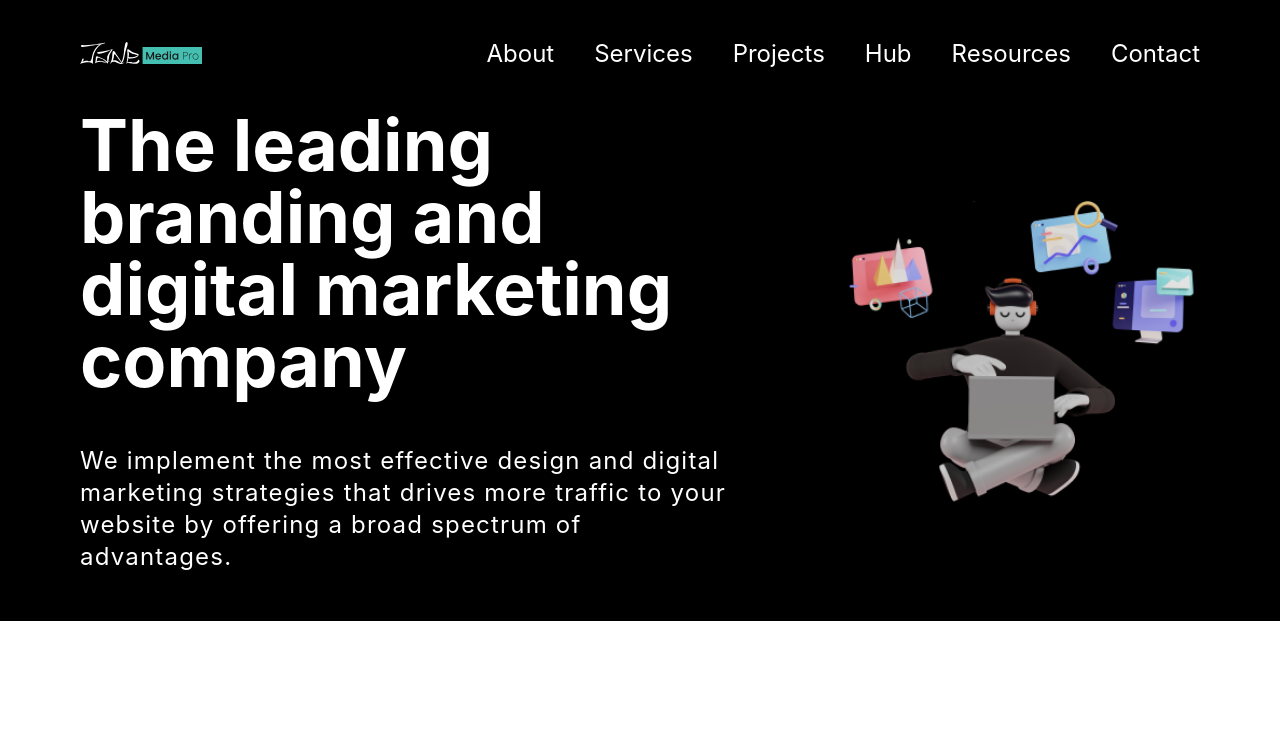
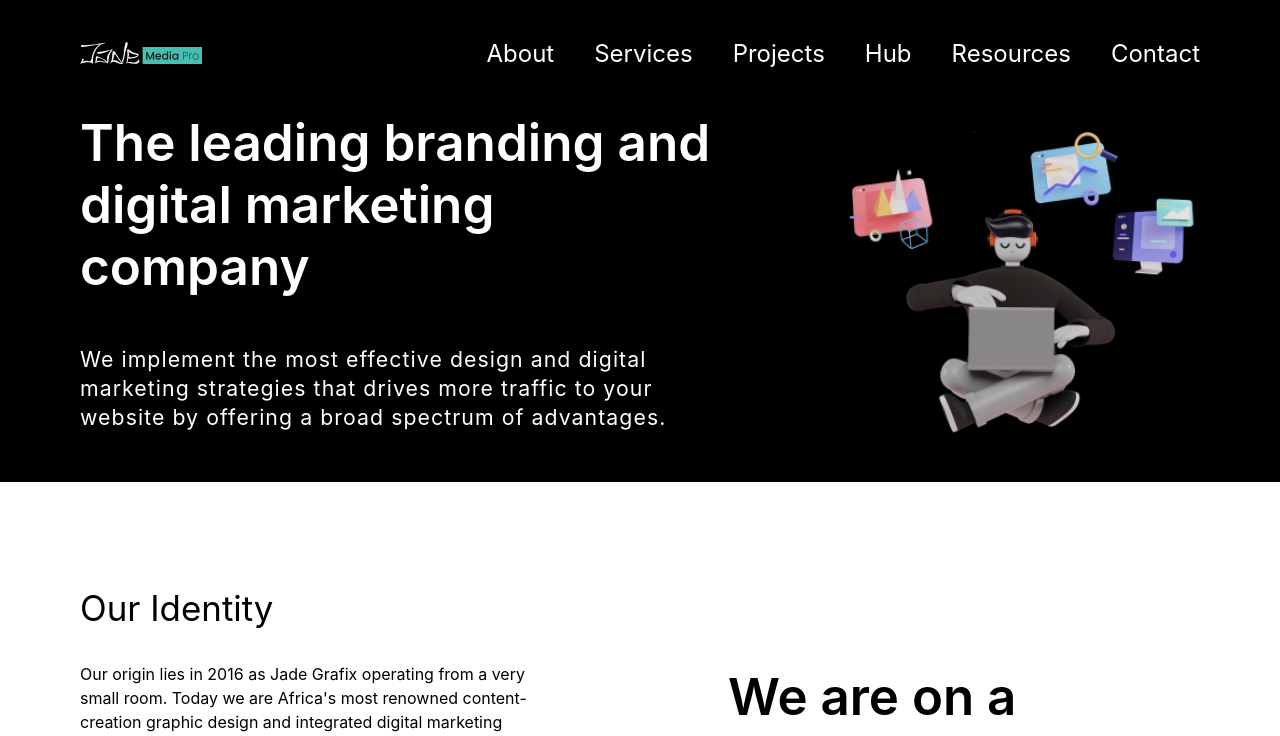
Before and after one commit to jadeoflagos/jademediapro, a Next.js app: page /about in a window 1280 px wide. Shown: the top 736 px of the page. Built offline with nearby package versions, Linux system fonts and the light colour scheme.

Commit message:
WIP: about fixes

```diff
--- a/components/CompanyButtons.jsx
+++ b/components/CompanyButtons.jsx
@@ -3,7 +3,8 @@ import React from "react";
 
 const CompanyButtons = () => {
   return (
-    <section>
+    <section className="bg-[#E8E8E8]">
+      <marquee behavior="" direction="">
         <div className="bg-[#E8E8E8] px-2 lg:p-14 grid gap-x-6 lg:gap-x-12 grid-cols-5">
           <Image
             src="/images/microsoft_logo.png"
@@ -23,9 +24,20 @@ const CompanyButtons = () => {
             width={134}
             height={45}
           />
-        <Image src="/images/ibmlogo.png" alt="Avatar" width={100} height={40} />
-        <Image src="/images/uberlogo.png" alt="Avatar" width={50} height={20} />
+          <Image
+            src="/images/ibmlogo.png"
+            alt="Avatar"
+            width={100}
+            height={40}
+          />
+          <Image
+            src="/images/uberlogo.png"
+            alt="Avatar"
+            width={50}
+            height={20}
+          />
         </div>
+      </marquee>
     </section>
   );
 };
--- a/components/organism/SectionHeader.jsx
+++ b/components/organism/SectionHeader.jsx
@@ -9,7 +9,7 @@ const SectionHeader = ({
   title,
   subTitle,
   darkLogo,
-  headerColor
+  headerColor,
 }) => {
   return (
     <div
@@ -19,14 +19,17 @@ const SectionHeader = ({
       <div>
         <Navbar textColor={navBarColor} darkLogo={darkLogo} />
       </div>
-      <div className="flex flex-col lg:flex-row  lg:items-center justify-between px-5 lg:px-20 text-white"         style={{
+      <div
+        className="flex flex-col lg:flex-row  lg:items-center justify-between px-5 lg:px-20 text-white"
+        style={{
           color: headerColor ?? "white",
-      }}>
+        }}
+      >
         <div className="lg:w-7/12 w-full">
-          <p className="font-bold  text-3xl lg:text-7xl leading-tight">
+          <p className="font-semibold  text-3xl lg:text-[3.2rem] leading-[3.875rem]">
             {title}
           </p>
-          <p className="lg:flex pt-6 lg:pt-12 lg:pb-12 text-base lg:text-2xl lg:tracking-wider">
+          <p className="lg:flex pt-6 lg:pt-12 lg:pb-12 text-base lg:text-[1.33rem] lg:tracking-wider leading-[1.8rem]">
             {subTitle}
           </p>
         </div>
--- a/pages/about.jsx
+++ b/pages/about.jsx
@@ -1,4 +1,4 @@
-import { TextField } from "@mui/material";
+import { TextareaAutosize, TextField } from "@mui/material";
 import Image from "next/image";
 import React from "react";
 import Footer from "../components/Footer";
@@ -29,9 +29,11 @@ const About = () => {
               broad spectrum of advantages."
       />
 
-      <div className=" items-center lg:px-20 px-5 mt-12 lg:mt-28 mb-14 lg:grid lg:grid-cols-2 lg:gap-x-44">
+      <div className="items-center lg:px-20 px-5 mt-12 lg:mt-28 mb-14 lg:grid lg:grid-cols-2 lg:gap-x-44">
         <div className="mb-5 lg:mb-0">
-          <p className="text-lg lg:text-5xl mb-5 lg:mb-10">Our Identity</p>
+          <p className="text-lg lg:text-[2.18rem] mb-5 lg:mb-10">
+            Our Identity
+          </p>
           <div className="lg:text-black text-[#666666]">
             <p>
               Our origin lies in 2016 as Jade Grafix operating from a very small
@@ -341,7 +343,7 @@ const About = () => {
         </div>
       </section>
       <p className="lg:px-20  px-5 text-base lg:text-4xl mt-48 mb-8">
-        Our Clients{" "}
+        Our Clients
       </p>
       <CompanyButtons />
       <section className="px-5 lg:px-20 lg:grid grid-cols-3 gap-x-20 space-y-4 lg:space-y-0 my-24">
@@ -397,12 +399,12 @@ const About = () => {
               <MobileDatePickerComponent />
             </div>
             <div className="col-span-2">
-              <TextField
-                fullWidth
-                id="standard-basic"
-                label="Message"
-                variant="standard"
-              />
+              <textarea
+                name=""
+                id=""
+                className="border-b border-gray-500 focus:outline-none w-full resize-none"
+                placeholder="Message"
+              ></textarea>
             </div>
             <div className="col-span-2 mt-12">
               <div className="lg:w-3/5 w-auto">
```
Lines whose indentation alone changed are shown as unchanged.
